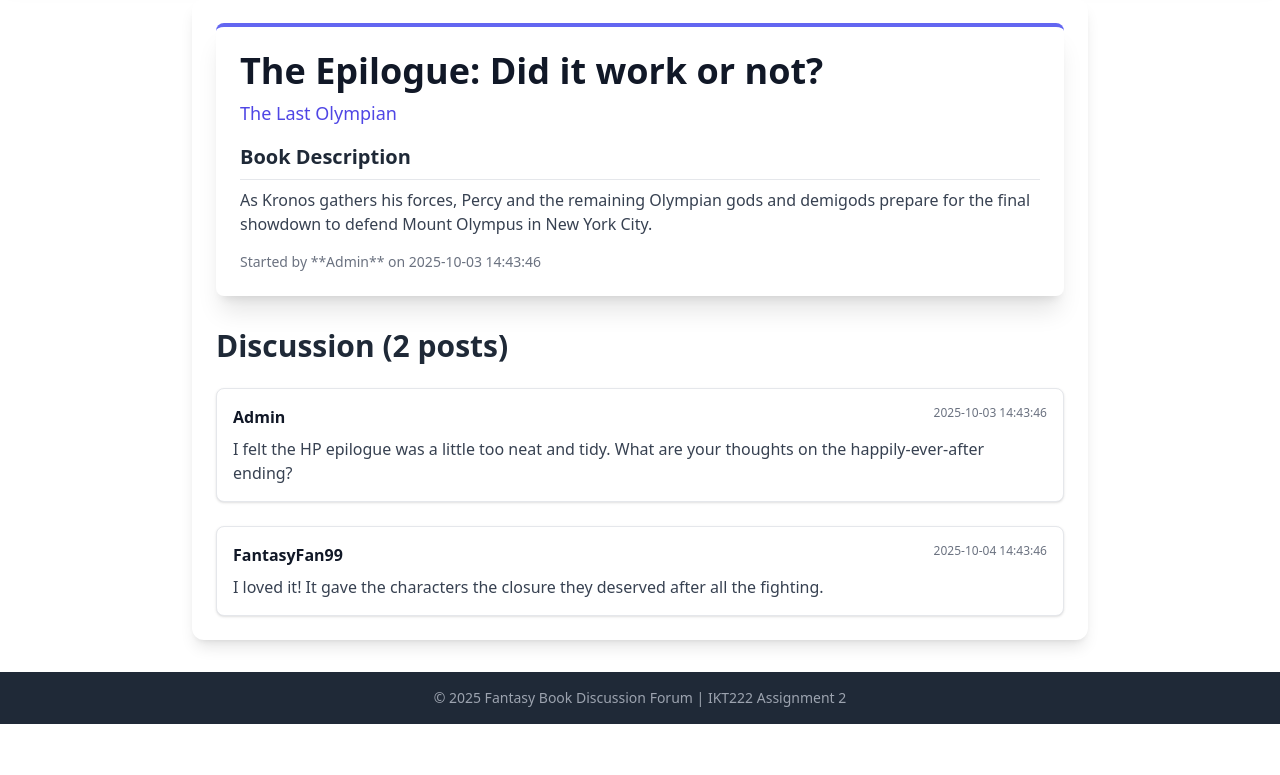
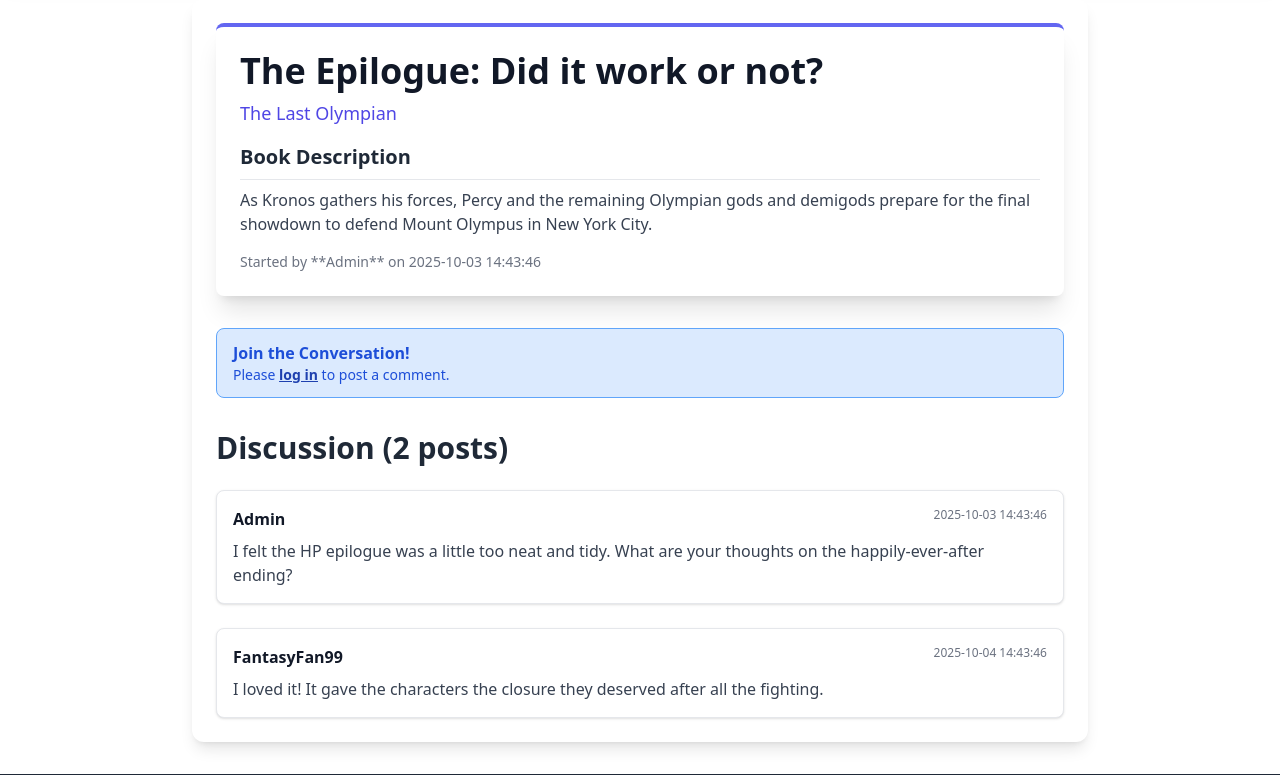
Before and after one commit to SolUrsi/IKT222-Assignment-2, a Flask app: page /threads/1 in a window 1280 px wide. Shown: the part 97-872 px from the top of the page. Before the commit the page ends 821 px from the top, so only its background shows below. Run offline with Flask 3, Linux system fonts and the light colour scheme; data comes from the database, SQL or seed files in the repository; some libraries are stand-ins or nearby versions.

Commit message:
Logged in users may post comments in discussion threads!

```diff
--- a/app.py
+++ b/app.py
@@ -341,10 +341,44 @@
 
     return render_template("threads.html", threads=threads)
 
-@app.route("/threads/<int:thread_id>")
+@app.route("/threads/<int:thread_id>", methods=['GET', 'POST'])
 def thread_detail(thread_id):
     db = get_db()
 
+    # ---- Post handling
+    if request.method == 'POST':
+        # Check if user is logged in
+        if not current_user.is_authenticated:
+            # We don't use @login_required here because we want to show the thread even if they aren't logged in
+            flash("You must be logged in to post a comment.", 'danger')
+            return redirect(url_for('login')) # Redirect to login if not authenticated
+
+        content = request.form.get('content')
+
+        # Validate content
+        if not content or len(content.strip()) < 5:
+            flash("Comment content must be at least 5 characters long.", 'danger')
+            # Redirect back to the thread page to see the error flash
+            return redirect(url_for('thread_detail', thread_id=thread_id))
+
+        try:
+            # Insert into posts table
+            db.execute(
+                "INSERT INTO posts (thread_id, user_id, content, created_at) VALUES (?, ?, ?, DATETIME('now'))",
+                (thread_id, current_user.id, content)
+            )
+            db.commit()
+            flash("Your comment was posted successfully!", 'success')
+        except sqlite3.Error as e:
+            flash(f"A database error occurred while posting: {e}", 'danger')
+            print(f"DATABASE ERROR: {e}")
+
+        # Always redirect after a successful POST (or failure) to prevent double submission
+        return redirect(url_for('thread_detail', thread_id=thread_id))
+
+
+
+    # ---- Display the thread
     thread = db.execute(
         'SELECT t.id, t.title, t.created_at, u.name AS thread_starter, '
         'b.title AS book_title, b.description AS book_description '
@@ -357,6 +391,7 @@
 
     if thread is None:
         abort(404)
+
     posts = db.execute(
         'SELECT p.content, p.created_at, u.name AS post_author '
         'FROM posts p '
@@ -367,6 +402,7 @@
     ).fetchall()
 
     return render_template('discussion.html', thread=thread, posts=posts)
+
 
 # AUTH routes
 @app.route('/register', methods=['GET', 'POST'])
--- a/templates/discussion.html
+++ b/templates/discussion.html
@@ -18,6 +18,26 @@
     </p>
   </div>
 
+    <!-- New post form -->
+    {% if current_user.is_authenticated %}
+    <div class="bg-white shadow rounded-lg p-6 mb-8 border border-gray-300">
+        <h3 class="text-2xl font-semibold text-indigo-700 mb-4">Post a Comment</h3>
+        <form method="POST" action="{{ url_for('thread_detail', thread_id=thread.id) }}">
+            <textarea name="content" id="content" rows="4" class="w-full p-3 border border-gray-300 rounded-lg focus:ring-indigo-500 focus:border-indigo-500 mb-4" placeholder="Share your thoughts on this discussion..." required></textarea>
+            <button type="submit" class="w-full bg-indigo-600 hover:bg-indigo-700 text-white font-bold py-2 px-4 rounded-lg transition duration-200 shadow-md">
+                Submit Comment
+            </button>
+        </form>
+    </div>
+    {% else %}
+    <div class="bg-blue-100 border border-blue-400 text-blue-700 px-4 py-3 rounded-lg mb-8" role="alert">
+        <p class="font-bold">Join the Conversation!</p>
+        <p class="text-sm">Please <a href="{{ url_for('login') }}" class="font-semibold underline text-blue-800 hover:text-blue-900">log in</a> to post a comment.</p>
+    </div>
+    {% endif %}
+
+
+
   <h2 class="text-3xl font-bold text-gray-800 mb-6">Discussion ({{ posts|length }} posts)</h2>
 
   <div class="space-y-6">
```
Lines whose indentation alone changed are shown as unchanged.
